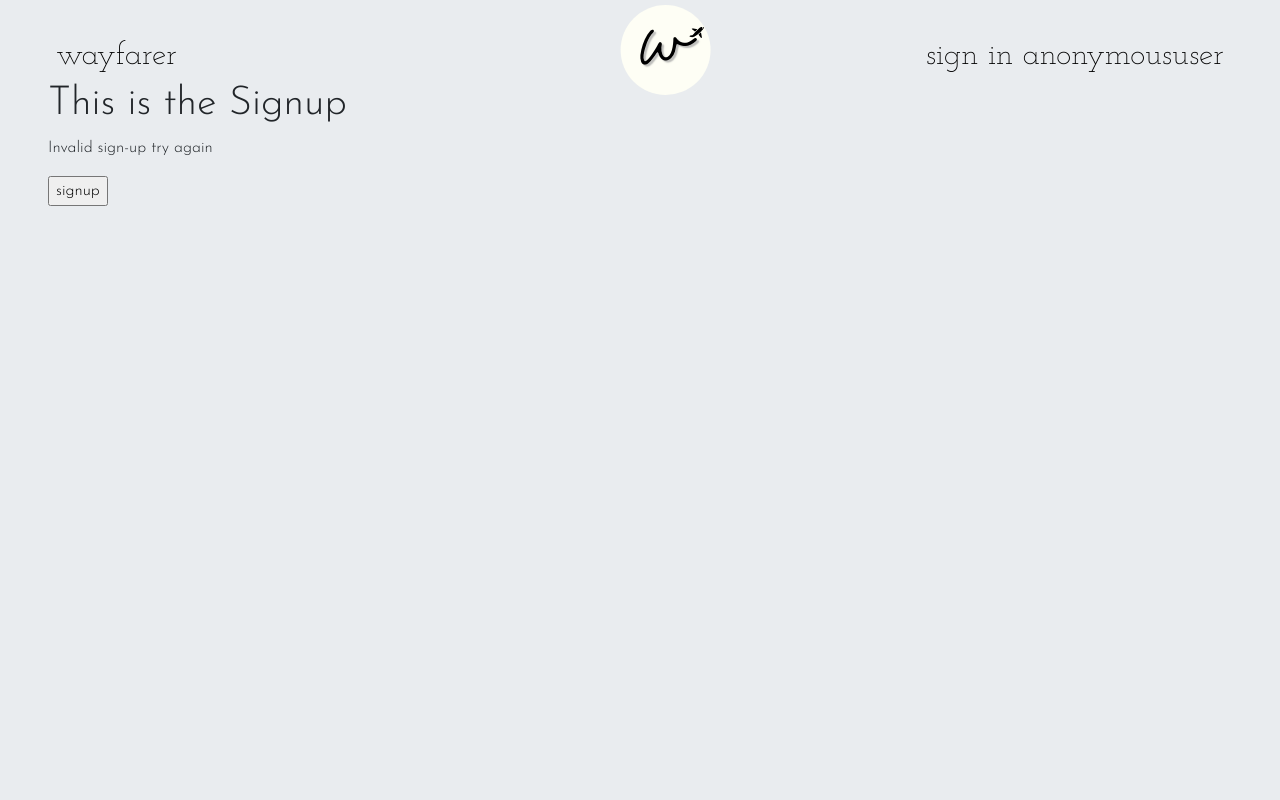
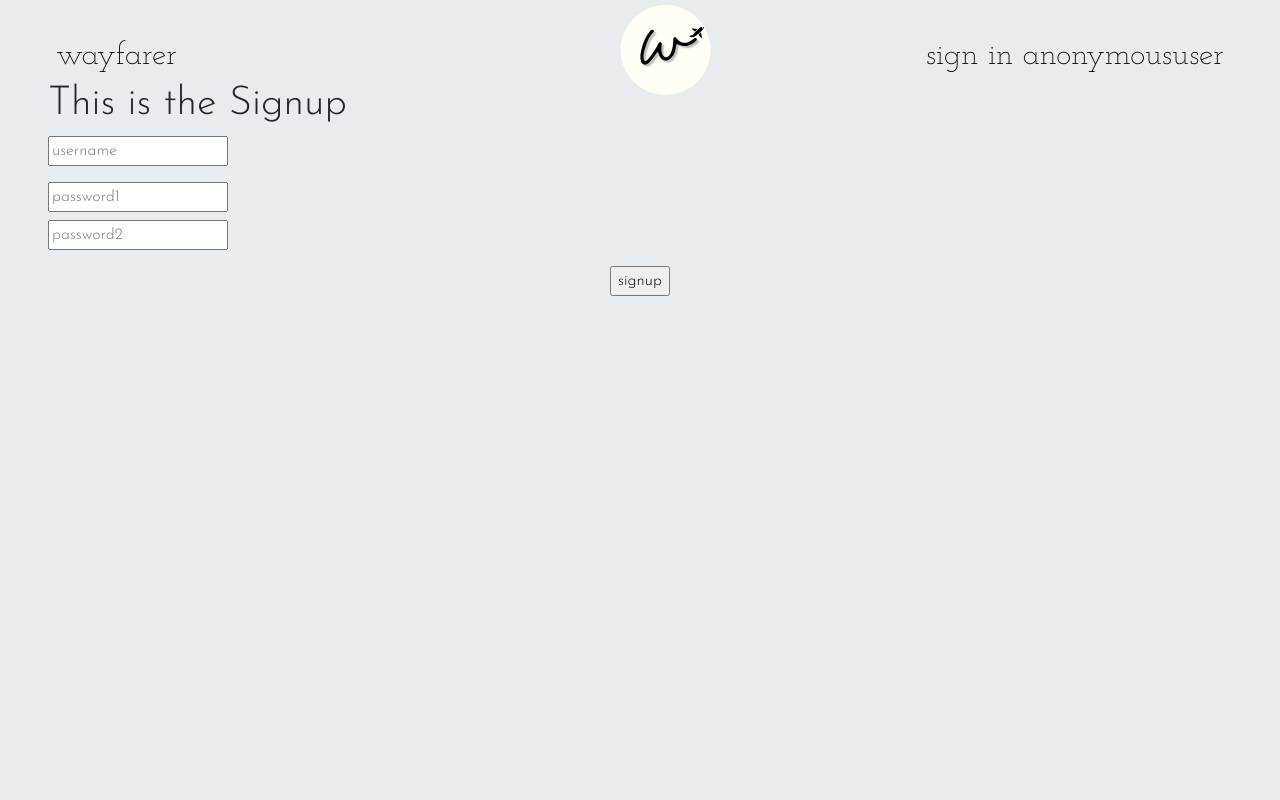
Before and after one commit to kihwan-lee/exploring-odyssey, a Django app: page /accounts/signup/ in a window 1280 px wide. Run offline with Django 3.2, Linux system fonts and the light colour scheme; some libraries are stand-ins or nearby versions.

Commit message:
Edit sign up form

```diff
--- a/main_app/templates/registration/signup.html
+++ b/main_app/templates/registration/signup.html
@@ -11,9 +11,19 @@
 <form method="POST" action="{% url 'signup' %}">
   {% csrf_token %}
 
-  {{ form.as_p }}
+    <div class="input-group mb-3">
+      <input type="text" name="username" placeholder = "username" required>
+    </div>
+    <div class="input-group mb-2">
+      <input type="password" name="password1" placeholder = "password1" required>
+    </div>
+    <div class="input-group mb-2">
+      <input type="password" name="password2" placeholder = "password2" required>
+    </div>
+    <div class="d-flex justify-content-center mt-3">
+      <input type="submit" class="signup" value="signup">
+    </div>
 
-  <input type="submit" class="signup" value="signup">
 </form>
 
 {% endblock content %}
--- a/main_app/views.py
+++ b/main_app/views.py
@@ -21,12 +21,13 @@ def signup(request):
             #new_form.user_id = user.id
 
             login(request, user)
-        return redirect('home') #needs to change to profile when made
+            return redirect('home') #needs to change to profile when made
+        else:
+            error_message='Invalid sign-up try again'
     else:
-        error_message='Invalid sign-up try again'
+        user_form=UserCreationForm()
 
-    user_form=UserCreationForm()
-    context = {'user form': user_form, 'error_message': error_message}
+    context = {'user_form': user_form, 'error_message': error_message}
     return render(request, 'registration/signup.html', context)
 
 
--- a/project_wayfarer/settings.py
+++ b/project_wayfarer/settings.py
@@ -32,6 +32,7 @@ ALLOWED_HOSTS = []
 
 INSTALLED_APPS = [
     'main_app',
+    'users',
     'django.contrib.admin',
     'django.contrib.auth',
     'django.contrib.contenttypes',
```
